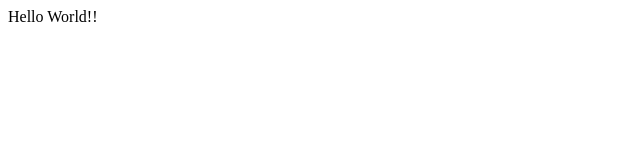
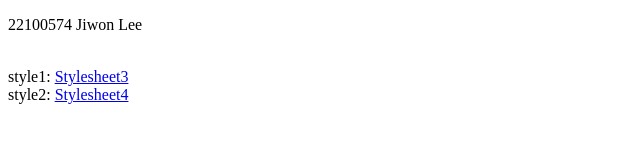
Before and after one commit to Eziwon/Project2, a plain HTML site: page index.html in a window 1280 px wide. Shown: the whole page, without its empty margins (0-640 px from the left). Drawn offline with Linux system fonts and the light colour scheme.

Commit message:
index.html 수정

```diff
--- a/index.html
+++ b/index.html
@@ -3,9 +3,11 @@
 <head>
     <meta charset="UTF-8">
     <meta name="viewport" content="width=device-width, initial-scale=1.0">
-    <title>Document</title>
+    <title>Index</title>
 </head>
 <body>
-    Hello World!!
+    <p>22100574 Jiwon Lee</p><br>
+    style1: <a href="/style1.html">Stylesheet3</a> <br>
+    style2: <a href="/style2.html">Stylesheet4</a>
 </body>
 </html>
```
